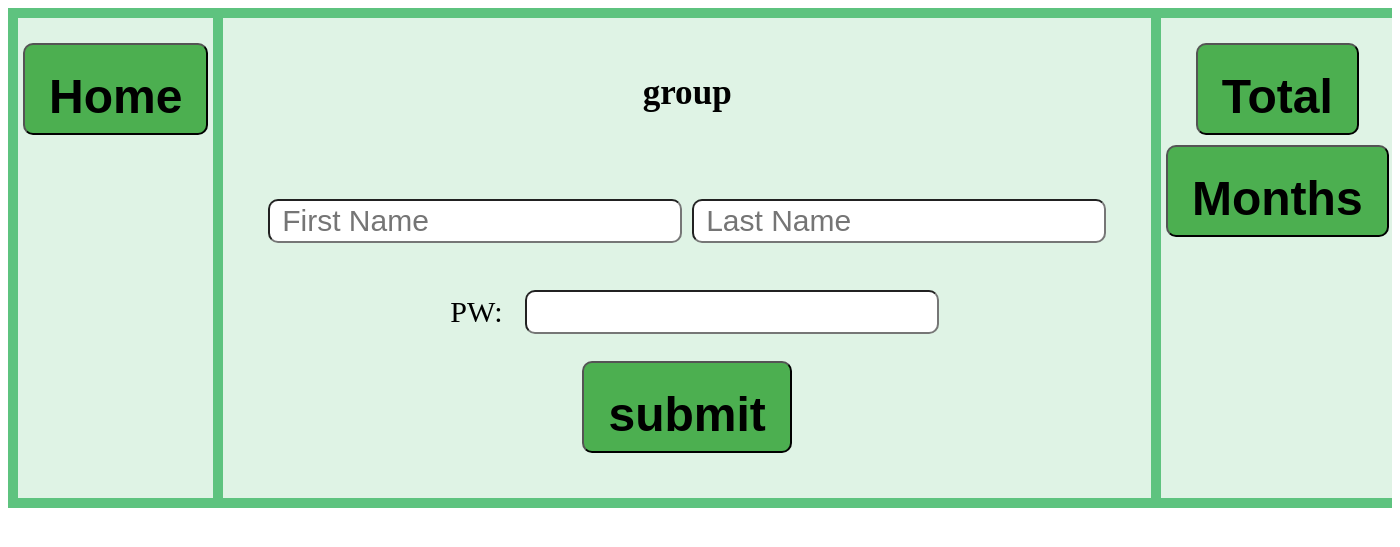
After one commit to debboutr/collect, a Flask app: page /group/1 in a window 1400 px wide. The commit adds this page. Shown: the top 547 px of the page. Run offline with Flask 2, Linux system fonts and the light colour scheme; data that the repository does not hold is empty.

Commit message:
add groups people and map

```diff
--- a/app.py
+++ b/app.py
@@ -27,17 +27,19 @@ def home():
     tot_wages = tot_wages if tot_wages else 0
     tot_bags = tot_bags if tot_bags else 0.47
     avg_wage = round(tot_wages / tot_bags, 2)
-
     find_work_days = """select count(*)
                         from loops
                         where bags > 0 and
                         substr(date, 0, 5) = '{}';"""
     cursor.execute(find_work_days.format(now.year))
     work_days = cursor.fetchone()[0]
-
     con.row_factory = sql.Row
     cur = con.cursor()
-    cur.execute("select * from loops")
+    loops = """select date, wage, bags, loops.group_id, name
+                from loops
+                inner join groups
+                on loops.group_id = groups.group_id"""
+    cur.execute(loops)
     rows = cur.fetchall()[-5:]
     context.update(
         {
@@ -63,18 +65,19 @@ def edit(num):
             day = request.form["day"]
             wage = request.form["wage"]
             bags = request.form["bags"]
+            group = request.form["group"]
             pw = request.form["pw"]
             if pw == "47":
                 with sql.connect(DATABASE) as con:
                     cur = con.cursor()
                     if num == "new":
                         cur.execute(
-                            "INSERT INTO loops (date, wage,bags) VALUES (?,?,?)",
-                            (day, wage, bags),
+                            "INSERT INTO loops (date, wage,bags, group_id) VALUES (?,?,?,?)",
+                            (day, wage, bags, group),
                         )
                     else:
                         cur.execute(
-                            f"UPDATE loops SET date='{day}', wage={wage}, bags={bags} WHERE id={num}",
+                            f"UPDATE loops SET date='{day}', wage={wage}, bags={bags}, group_id={group} WHERE id={num}",
                         )
                     con.commit()
                     context["msg"] = "Record successfully updated"
@@ -83,19 +86,30 @@ def edit(num):
         except:
             con.rollback()
             context["msg"] = "error in update operation"
-    if num == "new":
-        now = dt.now()
-        row = dict(id="new", date=now.strftime("%Y-%m-%d"), wage=None, bags=None, owner_id=1)
-    else:
-        con = sql.connect(DATABASE)
+    with sql.connect(DATABASE) as con:
         con.row_factory = sql.Row
         cur = con.cursor()
-        cur.execute(f"select * from loops where id={num}")
-        row = cur.fetchone()
-        con.close()
+        if num == "new":
+            cur.execute(f"select * from groups order by group_id desc limit 5")
+            group = cur.fetchall()
+            now = dt.now()
+            row = dict(id="new", date=now.strftime("%Y-%m-%d"), wage=None, bags=None, owner_id=1)
+        else:
+            find_group = """select id, date, wage, bags, loops.group_id, name
+                            from loops
+                            inner join groups
+                            on loops.group_id = groups.group_id
+                            where id='{}';"""
+            cur.execute(find_group.format(num))
+            row = cur.fetchone()
+            cur.execute(f"select * from groups order by group_id desc limit 5")
+            group = cur.fetchall()
+            group = [g for g in group if g["group_id"] != row["group_id"]]
     context.update(
         {
             "row": row,
+            "num": num,
+            "group": group,
             "user": session,
         }
     )
@@ -153,7 +167,6 @@ def months():
         "11": "November",
         "12": "December",
     }
-    #breakpoint()
     context.update({"rows": ans, "months": months, "user": session})
     con.close()
     return render_template("months.html", **context)
@@ -188,17 +201,97 @@ def total():
     return render_template("total.html", **context)
 
 
-@app.route("/group", methods=["GET", "POST"])
-def create_group():
+@app.route("/group/<num>", methods=["GET", "POST"])
+def create_group(num):
+    context = dict()
+    if request.method == "POST":
+        try:
+            first_name = request.form["first_name"]
+            last_name = request.form["last_name"]
+            pw = request.form["pw"]
+            if pw == "47":
+                with sql.connect(DATABASE) as con:
+                    cur = con.cursor()
+                    if num == "new":
+                        out = cur.execute("INSERT INTO groups (name) VALUES (?)", (last_name,))
+                        cur.execute("INSERT INTO people (first_name, last_name, notes, group_id) VALUES (?,?,?,?)",
+                        (first_name, last_name, "", out.lastrowid),
+                        )
+                        con.commit()
+                        return redirect(url_for("home"))
+                    else:
+                        cur.execute(
+                            f"INSERT INTO people (first_name, last_name, notes, group_id) VALUES (?,?,?,?)",
+                            (first_name, last_name, "", num),
+                        )
+                    con.commit()
+                    context["msg"] = "Record successfully updated"
+            else:
+                context["msg"] = "PW incorrect"
+        except:
+            con.rollback()
+            context["msg"] = "error in update operation"
+    if num == "new":
+        now = dt.now()
+        row = dict(id="new", date=now.strftime("%Y-%m-%d"), wage=None, bags=None, owner_id=1)
+        people = {}
+    else:
+        with sql.connect(DATABASE) as con:
+            con.row_factory = sql.Row
+            cur = con.cursor()
+            cur.execute(f"select * from groups where group_id={num}")
+            row = cur.fetchone()
+            cur.execute(f"select * from people where group_id={num}")
+            people = cur.fetchall()
+    context.update(
+        {
+            "num": num,
+            "row": row,
+            "people": people,
+            "user": session,
+        }
+    )
+    return render_template("group.html", **context)
+
+
+@app.route("/person/<num>", methods=["GET", "POST"])
+def person(num):
+    context = dict()
+    if request.method == "POST":
+        try:
+            first_name = request.form["first_name"]
+            last_name = request.form["last_name"]
+            notes = request.form["notes"].strip()
+            lat = request.form["lat"]
+            lon = request.form["lon"]
+            pw = request.form["pw"]
+            if pw == "47":
+                with sql.connect(DATABASE) as con:
+                    cur = con.cursor()
+                    cur.execute(
+                        f"UPDATE people SET last_name='{last_name}', first_name='{first_name}', notes='{notes}', lat={lat}, lon={lon} WHERE id={num}",
+                    )
+                    con.commit()
+                    context["msg"] = "Record successfully updated"
+            else:
+                context["msg"] = "PW incorrect"
+        except:
+            con.rollback()
+            context["msg"] = "error in update operation"
     con = sql.connect(DATABASE)
     con.row_factory = sql.Row
     cur = con.cursor()
-    cur.execute("select * from loops order by date desc")
-    rows = cur.fetchall()
-    context = {"rows": rows}
+    cur.execute(f"select * from people where id={num}")
+    row = cur.fetchone()
     con.close()
-    return render_template("total.html", **context)
-
+    context.update(
+        {
+            "num": num,
+            "row": row,
+            "user": session,
+        }
+    )
+    return render_template("person.html", **context)
 
 if __name__ == "__main__":
     app.run()
--- a/static/css/main.css
+++ b/static/css/main.css
@@ -13,6 +13,13 @@
   font-size: 30px;
   font-weight: bold;
   margin: 0px 15px 0px 15px;
+}
+
+.grid-form {
+  display: grid;
+  grid-template-columns: auto auto;
+  gap: 10px;
+  padding: 2.8rem;
 }
 
 .grid-container {
@@ -86,13 +93,9 @@ label {
   margin: 0px 15px 0px 15px;
   width: 100px;
   line-height: 36px;
-  float: left;
 }
 
 span {
-  margin: 20px;
-  display: block;
-  overflow: hidden;
 }
 
 input {
@@ -108,3 +111,12 @@ input {
 	width: 50px;
 	border-radius: 5px;
 }
+
+#map {
+  height: 480px;
+  margin: 20px;
+}
+
+a.leaflet-control-zoom-out, a.leaflet-control-zoom-in {
+  margin: 0px;
+}
--- /dev/null
+++ b/templates/group.html
@@ -0,0 +1,62 @@
+<!doctype html>
+<html>
+  <head>
+    <title>Add/Edit Group</title>
+    <link rel="stylesheet" href="{{ url_for('static', filename='css/main.css') }}">
+  </head>
+  <body>
+    <div class="grid-container">
+      <!-- COLUMN LEFT -->
+      <div>
+        <button type="button" onclick="window.location.href='{{ url_for('home') }}';">
+          <b>Home</b>
+        </button>
+      </div>
+      <!-- COLUMN CENTER -->
+      <div class="">
+        <form action = "{{ url_for('create_group', num=num) }}" method = "post">
+          <h3>group</h3>
+          {% if num != "new" %}
+            <h5>{{ row["name"] | upper }}</h5>
+          {% endif %}
+          <ul>
+          {% if people %}
+            {% for p in people %}
+              <a href="{{ url_for('person', num=p["id"]) }}">
+                <li>{{p["first_name"]}} {{p["last_name"]}}</li>
+              </a>
+            {% endfor %}
+          {% endif %}
+          </ul>
+          <div class="grid-form">
+          <input type="text" placeholder="First Name" name="first_name" required/>
+          <input type="text" placeholder="Last Name" name="last_name" required/>
+          </div>
+          <label>PW:</label>
+          <input type="number" name="pw" required />
+          <br>
+          <input class="button" type="submit" value="submit" />
+          <br>
+        </form>
+      </div>
+      <!-- COLUMN RIGHT -->
+      <div>
+        <button type="button" onclick="window.location.href='{{ url_for('total') }}';">
+          <b>Total</b>
+        </button>
+        <br>
+        <button type="button" onclick="window.location.href='{{ url_for('months') }}';">
+          <b>Months</b>
+        </button>
+      </div>
+    </div>
+    <!-- ALERT -->
+    <div id="hideMe" class="alert">
+      <h1>
+        {{ msg }}
+      </h1>
+    </div>
+    <!-- JAVASCRIPT -->
+    <script src="{{ url_for('static', filename='js/main.js') }}"></script>
+  </body>
+</html>
--- /dev/null
+++ b/update.sql
@@ -0,0 +1,6 @@
+create table groups ( group_id INTEGER PRIMARY KEY, name TEXT NOT NULL);
+ALTER TABLE loops ADD COLUMN group_id INTEGER;
+create table people ( id INTEGER PRIMARY KEY, first_name TEXT NOT NULL, last_name TEXT NOT NULL, notes TEXT, lat REAL, lon REAL, group_id INTEGER NOT NULL);
+UPDATE loops set group_id=1 where group_id IS NULL;
+INSERT INTO groups (name) VALUES ("unknown");
+INSERT INTO people (first_name, last_name, group_id) VALUES ("unknown", "soldier", 1);
```
Also changed, not shown: templates/edit.html (+16 -0 lines), templates/home.html (+8 -2 lines), templates/person.html (added, +95 -0 lines).
